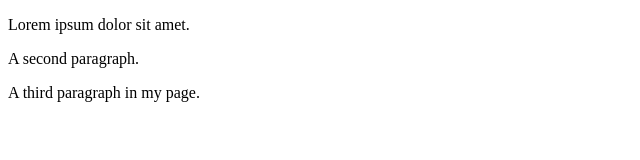
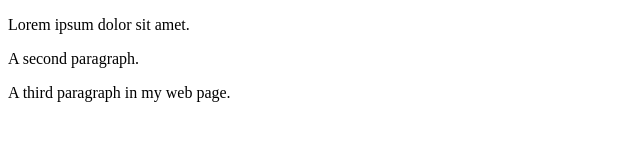
Before and after one commit to bengal865/my-test-repo, a plain HTML site: page index.html in a window 1280 px wide. Shown: the full height of the page, 0-640 px from the left. Drawn offline with Linux system fonts and the light colour scheme.

Commit message:
Updated text content in the page.

```diff
--- a/index.html
+++ b/index.html
@@ -8,6 +8,6 @@
 <body>
     <p>Lorem ipsum dolor sit amet.</p>
     <p>A second paragraph.</p>
-    <p>A third paragraph in my page.</p>
+    <p>A third paragraph in my web page.</p>
 </body>
 </html>
```
